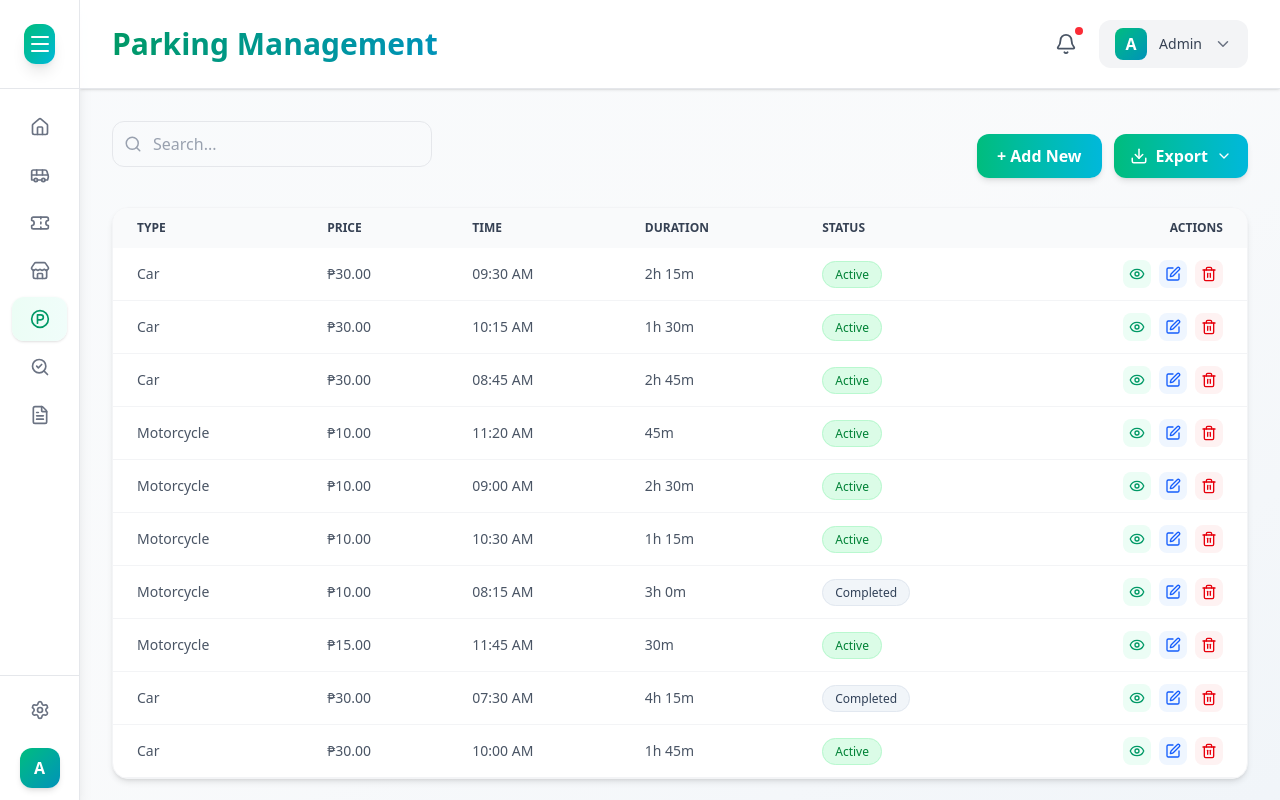
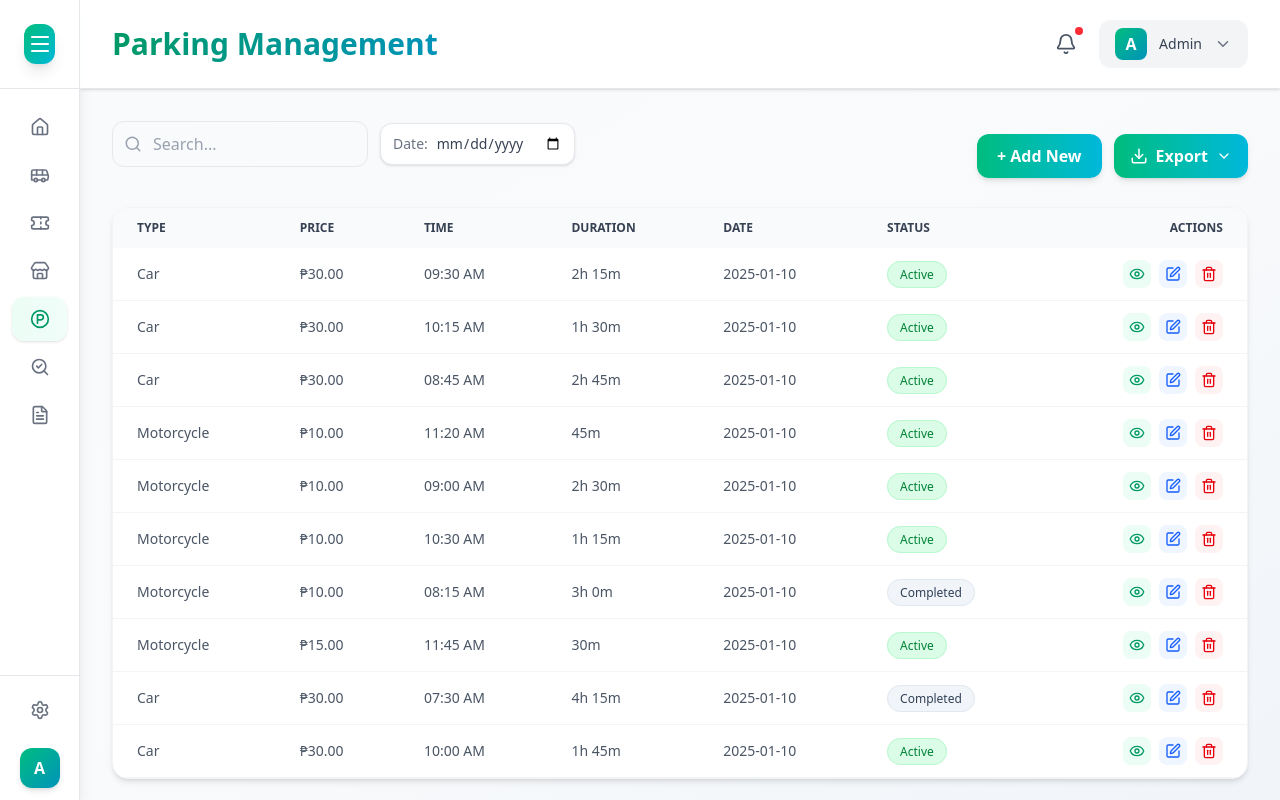
Before and after one commit to Tantalost/Software-Engineering, a React (Vite) app in the folder IBT/: page /parking in a window 1280 px wide. Built offline with nearby package versions, Linux system fonts and the light colour scheme.

Commit message:
added date filter feature to all pages

```diff
--- a/IBT/src/components/common/BusTripFilters.jsx
+++ b/IBT/src/components/common/BusTripFilters.jsx
@@ -1,27 +1,23 @@
 import React from "react";
 
 const BusTripFilters = ({
-  searchQuery,
-  setSearchQuery,
-  startDate,
-  setStartDate,
-  selectedCompany,
-  setSelectedCompany,
-  uniqueCompanies,
+  searchQuery, setSearchQuery,
+  selectedCompany, selectedDate, setSelectedDate, setSelectedCompany, uniqueCompanies,
+
 }) => {
   return (
-    <div className="flex flex-wrap items-center gap-3">
-      <div className="flex items-center bg-white border border-gray-300 rounded-xl px-3 py-2 shadow-sm">
+    <div className="flex flex-wrap sm:flex-nowrap items-center gap-2 w-full">
+      <div className="flex items-center bg-white border border-gray-300 rounded-xl px-3 py-2 shadow-sm flex-grow sm:flex-none w-full sm:w-auto">
         <input
           type="text"
-          placeholder="Search by Template No. or Route"
+          placeholder="Search..."
           value={searchQuery}
           onChange={(e) => setSearchQuery(e.target.value)}
-          className="outline-none text-gray-700 text-sm w-52"
+          className="outline-none text-gray-700 text-sm w-full"
         />
       </div>
 
-      <div className="flex items-center bg-white border border-gray-300 rounded-xl px-3 py-2 shadow-sm">
+      <div className="flex items-center bg-white border border-gray-300 rounded-xl px-3 py-2 shadow-sm flex-grow sm:flex-none w-full sm:w-auto">
         <label
           htmlFor="company"
           className="text-gray-500 text-sm mr-2 whitespace-nowrap"
@@ -32,7 +28,7 @@ const BusTripFilters = ({
           id="company"
           value={selectedCompany}
           onChange={(e) => setSelectedCompany(e.target.value)}
-          className="text-gray-700 text-sm outline-none bg-transparent"
+          className="text-gray-700 text-sm outline-none bg-transparent w-full sm:w-auto"
         >
           <option value="">All</option>
           {uniqueCompanies.map((company, idx) => (
@@ -43,16 +39,16 @@ const BusTripFilters = ({
         </select>
       </div>
 
-      <div className="flex items-center bg-white border border-gray-300 rounded-xl px-3 py-2 shadow-sm">
-        <label htmlFor="start" className="text-gray-500 text-sm mr-2">
+      <div className="flex items-center bg-white border border-gray-300 rounded-xl px-3 py-2 shadow-sm flex-grow sm:flex-none w-full sm:w-auto">
+        <label htmlFor="date" className="text-gray-500 text-sm mr-2">
           Date
         </label>
         <input
           type="date"
-          id="start"
-          value={startDate}
-          onChange={(e) => setStartDate(e.target.value)}
-          className="outline-none text-gray-700 text-sm"
+          id="date"
+          value={selectedDate}
+          onChange={(e) => setSelectedDate(e.target.value)}
+          className="outline-none text-gray-700 text-sm w-full sm:w-auto"
         />
       </div>
 
--- a/IBT/src/components/common/Filterbar.jsx
+++ b/IBT/src/components/common/Filterbar.jsx
@@ -1,10 +1,16 @@
 import React from "react";
-import { Search, Filter } from "lucide-react";
+import { Search } from "lucide-react";
 
-const FilterBar = ({ searchQuery, setSearchQuery, onFilterClick }) => {
+const FilterBar = ({
+  searchQuery,
+  setSearchQuery,
+  selectedDate,
+  setSelectedDate,
+}) => {
   return (
     <div className="flex flex-col sm:flex-row sm:items-center justify-between mb-6 gap-3">
-      <div className="relative w-full sm:w-80">
+      <div className="flex flex-wrap sm:flex-nowrap items-center gap-3 w-full">
+        <div className="relative w-full sm:w-64">
           <input
             type="text"
             value={searchQuery}
@@ -12,7 +18,23 @@ const FilterBar = ({ searchQuery, setSearchQuery, onFilterClick }) => {
             placeholder="Search..."
             className="w-full pl-10 pr-4 py-2.5 border border-gray-200 rounded-xl focus:ring-2 focus:ring-emerald-400 focus:border-emerald-400 text-gray-700 placeholder-gray-400 transition-all"
           />
-        <Search className="absolute left-3 top-1/2 transform -translate-y-1/2 text-gray-400" size={18} />
+          <Search
+            className="absolute left-3 top-1/2 transform -translate-y-1/2 text-gray-400"
+            size={18}
+          />
+        </div>
+        <div className="flex items-center bg-white border border-gray-200 rounded-xl px-3 py-2.5 shadow-sm w-full sm:w-auto">
+          <label htmlFor="date" className="text-gray-500 text-sm mr-2 whitespace-nowrap">
+            Date:
+          </label>
+          <input
+            type="date"
+            id="date"
+            value={selectedDate}
+            onChange={(e) => setSelectedDate(e.target.value)}
+            className="outline-none text-gray-700 text-sm w-full sm:w-auto bg-transparent"
+          />
+        </div>
       </div>
     </div>
   );
--- a/IBT/src/data/assets.js
+++ b/IBT/src/data/assets.js
@@ -23,29 +23,29 @@ export const lostFoundItems = [
 ];
 
 export const parkingTickets = [
-  { id: 1, type: "Car", price: 30.0, time: "09:30 AM", status: "Active", duration: "2h 15m" },
-  { id: 2, type: "Car", price: 30.0, time: "10:15 AM", status: "Active", duration: "1h 30m" },
-  { id: 3, type: "Car", price: 30.0, time: "08:45 AM", status: "Active", duration: "2h 45m" },
-  { id: 4, type: "Motorcycle", price: 10.0, time: "11:20 AM", status: "Active", duration: "45m" },
-  { id: 5, type: "Motorcycle", price: 10.0, time: "09:00 AM", status: "Active", duration: "2h 30m" },
-  { id: 6, type: "Motorcycle", price: 10.0, time: "10:30 AM", status: "Active", duration: "1h 15m" },
-  { id: 7, type: "Motorcycle", price: 10.0, time: "08:15 AM", status: "Completed", duration: "3h 0m" },
-  { id: 8, type: "Motorcycle", price: 15.0, time: "11:45 AM", status: "Active", duration: "30m" },
-  { id: 9, type: "Car", price: 30.0, time: "07:30 AM", status: "Completed", duration: "4h 15m" },
-  { id: 10, type: "Car", price: 30.0, time: "10:00 AM", status: "Active", duration: "1h 45m" },
+  { id: 1, type: "Car", price: 30.0, time: "09:30 AM", date: "2025-01-10", status: "Active", duration: "2h 15m" },
+  { id: 2, type: "Car", price: 30.0, time: "10:15 AM", date: "2025-01-10", status: "Active", duration: "1h 30m" },
+  { id: 3, type: "Car", price: 30.0, time: "08:45 AM", date: "2025-01-10", status: "Active", duration: "2h 45m" },
+  { id: 4, type: "Motorcycle", price: 10.0, time: "11:20 AM", date: "2025-01-10", status: "Active", duration: "45m" },
+  { id: 5, type: "Motorcycle", price: 10.0, time: "09:00 AM", date: "2025-01-10", status: "Active", duration: "2h 30m" },
+  { id: 6, type: "Motorcycle", price: 10.0, time: "10:30 AM", date: "2025-01-10", status: "Active", duration: "1h 15m" },
+  { id: 7, type: "Motorcycle", price: 10.0, time: "08:15 AM", date: "2025-01-10", status: "Completed", duration: "3h 0m" },
+  { id: 8, type: "Motorcycle", price: 15.0, time: "11:45 AM", date: "2025-01-10", status: "Active", duration: "30m" },
+  { id: 9, type: "Car", price: 30.0, time: "07:30 AM", date: "2025-01-10", status: "Completed", duration: "4h 15m" },
+  { id: 10, type: "Car", price: 30.0, time: "10:00 AM", date: "2025-01-10", status: "Active", duration: "1h 45m" },
 ];
 
 export const tenants = [
-  { id: 1, slotNo: 1, referenceNo: "PKG2024001", name: "Sarah Johnson", email: "sarah.johnson@gmail.com", contact: "09171234567", status: "Paid", type: "permanent" },
-  { id: 2, slotNo: 2, referenceNo: "PKG2024002", name: "Michael Chen", email: "michael.chen@gmail.com", contact: "09182345678", status: "Paid", type: "permanent" },
-  { id: 3, slotNo: 3, referenceNo: "PKG2024003", name: "Emma Williams", email: "emma.williams@gmail.com", contact: "09193456789", status: "Pending", type: "permanent" },
-  { id: 4, slotNo: 4, referenceNo: "PKG2024004", name: "James Rodriguez", email: "james.rod@gmail.com", contact: "09204567890", status: "Paid", type: "permanent" },
-  { id: 5, slotNo: 5, referenceNo: "PKG2024005", name: "Olivia Martinez", email: "olivia.martinez@gmail.com", contact: "09215678901", status: "Paid", type: "permanent" },
-  { id: 6, slotNo: 6, referenceNo: "PKG2024006", name: "David Thompson", email: "david.thompson@gmail.com", contact: "09226789012", status: "Overdue", type: "permanent" },
-  { id: 7, slotNo: 7, referenceNo: "PKG2024007", name: "Sophia Garcia", email: "sophia.garcia@gmail.com", contact: "09237890123", status: "Paid", type: "night" },
-  { id: 8, slotNo: 8, referenceNo: "PKG2024008", name: "Daniel Lee", email: "daniel.lee@gmail.com", contact: "09248901234", status: "Paid", type: "night" },
-  { id: 9, slotNo: 9, referenceNo: "PKG2024009", name: "Isabella Brown", email: "isabella.brown@gmail.com", contact: "09259012345", status: "Paid", type: "permanent" },
-  { id: 10, slotNo: 10, referenceNo: "PKG2024010", name: "William Davis", email: "william.davis@gmail.com", contact: "09260123456", status: "Pending", type: "permanent" },
+  { id: 1, slotNo: 1, referenceNo: "PKG2024001", name: "Sarah Johnson", email: "sarah.johnson@gmail.com", contact: "09171234567", date: "2024-11-15", status: "Paid", type: "permanent" },
+  { id: 2, slotNo: 2, referenceNo: "PKG2024002", name: "Michael Chen", email: "michael.chen@gmail.com", contact: "09182345678", date: "2024-11-15", status: "Paid", type: "permanent" },
+  { id: 3, slotNo: 3, referenceNo: "PKG2024003", name: "Emma Williams", email: "emma.williams@gmail.com", contact: "09193456789", date: "2024-11-15", status: "Pending", type: "permanent" },
+  { id: 4, slotNo: 4, referenceNo: "PKG2024004", name: "James Rodriguez", email: "james.rod@gmail.com", contact: "09204567890", date: "2024-11-15", status: "Paid", type: "permanent" },
+  { id: 5, slotNo: 5, referenceNo: "PKG2024005", name: "Olivia Martinez", email: "olivia.martinez@gmail.com", contact: "09215678901", date: "2024-11-15", status: "Paid", type: "permanent" },
+  { id: 6, slotNo: 6, referenceNo: "PKG2024006", name: "David Thompson", email: "david.thompson@gmail.com", contact: "09226789012", date: "2024-11-15", status: "Overdue", type: "permanent" },
+  { id: 7, slotNo: 7, referenceNo: "PKG2024007", name: "Sophia Garcia", email: "sophia.garcia@gmail.com", contact: "09237890123", date: "2024-11-15", status: "Paid", type: "night" },
+  { id: 8, slotNo: 8, referenceNo: "PKG2024008", name: "Daniel Lee", email: "daniel.lee@gmail.com", contact: "09248901234", date: "2024-11-15", status: "Paid", type: "night" },
+  { id: 9, slotNo: 9, referenceNo: "PKG2024009", name: "Isabella Brown", email: "isabella.brown@gmail.com", contact: "09259012345", date: "2024-11-15", status: "Paid", type: "permanent" },
+  { id: 10, slotNo: 10, referenceNo: "PKG2024010", name: "William Davis", email: "william.davis@gmail.com", contact: "09260123456", date: "2024-11-15", status: "Pending", type: "permanent" },
 ];
 
 export const tickets = [
--- a/IBT/src/pages/BusesTrips.jsx
+++ b/IBT/src/pages/BusesTrips.jsx
@@ -7,7 +7,7 @@ import { busSchedules } from "../data/assets";
 
 const BusTrips = () => {
   const [searchQuery, setSearchQuery] = useState("");
-  const [startDate, setStartDate] = useState("");
+  const [selectedDate, setSelectedDate] = useState("");
   const [selectedCompany, setSelectedCompany] = useState("");
 
   const uniqueCompanies = [...new Set(busSchedules.map((bus) => bus.company))];
@@ -20,11 +20,13 @@ const BusTrips = () => {
     const matchesCompany =
       selectedCompany === "" || bus.company === selectedCompany;
 
-    const busDate = new Date(bus.date);
-    const inDateRange =
-      (!startDate || busDate >= new Date(startDate))
-    return matchesSearch && matchesCompany && inDateRange;
+    const matchesDate =
+      !selectedDate ||
+      new Date(bus.date).toDateString() === new Date(selectedDate).toDateString();
+
+    return matchesSearch && matchesCompany && matchesDate;
   });
+
   const handleExportCSV = () => console.log("Exported Bus Trips to CSV");
   const handleExportExcel = () => console.log("Exported Bus Trips to Excel");
   const handleExportPDF = () => console.log("Exported Bus Trips to PDF");
@@ -33,19 +35,20 @@ const BusTrips = () => {
   return (
     <Layout title="Bus Trips Management">
       <div className="px-4 lg:px-8 mt-4">
-        <div className="flex flex-col lg:flex-row lg:items-center lg:justify-between gap-4">
+        <div className="flex flex-col gap-4 w-full">
           <BusTripFilters
             searchQuery={searchQuery}
             setSearchQuery={setSearchQuery}
-            startDate={startDate}
-            setStartDate={setStartDate}
+            selectedDate={selectedDate}
+            setSelectedDate={setSelectedDate}
             selectedCompany={selectedCompany}
             setSelectedCompany={setSelectedCompany}
             uniqueCompanies={uniqueCompanies}
-            onFilterClick={() => console.log("Filter applied")}
+
           />
-          <div className="flex items-center space-x-3">
-            <button className="flex items-center space-x-2 bg-gradient-to-r from-emerald-500 to-cyan-500 text-white font-semibold px-4 py-2.5 rounded-xl shadow-md hover:shadow-lg transition-all">
+
+          <div className="flex justify-end sm:justify-end w-full sm:w-auto gap-5">
+            <button className="flex items-center justify-center space-x-2 bg-gradient-to-r from-emerald-500 to-cyan-500 text-white font-semibold px-4 py-2.5 rounded-xl shadow-md hover:shadow-lg transition-all w-full sm:w-auto">
               + Add New
             </button>
             <ExportMenu
@@ -57,6 +60,7 @@ const BusTrips = () => {
           </div>
         </div>
       </div>
+
       <div className="p-4 lg:p-8">
         <Table
           columns={["Template No", "Route", "Time", "Date", "Company", "Status"]}
@@ -74,4 +78,5 @@ const BusTrips = () => {
     </Layout>
   );
 };
+
 export default BusTrips;
--- a/IBT/src/pages/LostFound.jsx
+++ b/IBT/src/pages/LostFound.jsx
@@ -1,16 +1,25 @@
 import React, { useState } from "react";
 import Layout from "../components/layout/Layout";
-import FilterBar from "../components/common/FilterBar";
+import FilterBar from "../components/common/Filterbar";
 import ExportMenu from "../components/common/exportMenu";
 import Table from "../components/common/Table";
 import { lostFoundItems } from "../data/assets";
 
 const LostFound = () => {
   const [searchQuery, setSearchQuery] = useState("");
+  const [selectedDate, setSelectedDate] = useState("");
 
-  const filtered = lostFoundItems.filter((item) =>
-    item.description.toLowerCase().includes(searchQuery.toLowerCase())
-  );
+  const filtered = lostFoundItems.filter((item) => {
+    const matchesSearch = item.description
+      .toLowerCase()
+      .includes(searchQuery.toLowerCase());
+
+    const matchesDate =
+      !selectedDate ||
+      new Date(item.dateTime).toDateString() === new Date(selectedDate).toDateString();
+
+    return matchesSearch && matchesDate;
+  });
 
   return (
     <Layout title="Lost and Found Records">
@@ -18,7 +27,10 @@ const LostFound = () => {
         <FilterBar
           searchQuery={searchQuery}
           setSearchQuery={setSearchQuery}
+          selectedDate={selectedDate}
+          setSelectedDate={setSelectedDate}
         />
+
         <div className="flex items-center justify-end gap-3">
           <button className="bg-gradient-to-r from-emerald-500 to-cyan-500 text-white font-semibold px-5 py-2.5 h-[44px] rounded-xl shadow-md hover:shadow-lg transition-all flex items-center justify-center">
             + Add New
@@ -33,6 +45,7 @@ const LostFound = () => {
           </div>
         </div>
       </div>
+
       <Table
         columns={["Tracking No", "Description", "DateTime", "Status"]}
         data={filtered.map((item) => ({
--- a/IBT/src/pages/Parking.jsx
+++ b/IBT/src/pages/Parking.jsx
@@ -1,16 +1,26 @@
 import React, { useState } from "react";
 import Layout from "../components/layout/Layout";
-import FilterBar from "../components/common/FilterBar";
+import FilterBar from "../components/common/Filterbar";
 import ExportMenu from "../components/common/exportMenu";
 import Table from "../components/common/Table";
 import { parkingTickets } from "../data/assets";
 
 const Parking = () => {
   const [searchQuery, setSearchQuery] = useState("");
+  const [selectedDate, setSelectedDate] = useState("");
 
-  const filtered = parkingTickets.filter((ticket) =>
-    ticket.type.toLowerCase().includes(searchQuery.toLowerCase())
-  );
+  const filtered = parkingTickets.filter((ticket) => {
+    const matchesSearch = ticket.type
+      .toLowerCase()
+      .includes(searchQuery.toLowerCase());
+
+    const matchesDate =
+      !selectedDate ||
+      new Date(ticket.date).toDateString() ===
+        new Date(selectedDate).toDateString();
+
+    return matchesSearch && matchesDate;
+  });
 
   return (
     <Layout title="Parking Management">
@@ -18,11 +28,15 @@ const Parking = () => {
         <FilterBar
           searchQuery={searchQuery}
           setSearchQuery={setSearchQuery}
+          selectedDate={selectedDate}
+          setSelectedDate={setSelectedDate}
         />
+
         <div className="flex items-center justify-end gap-3">
           <button className="bg-gradient-to-r from-emerald-500 to-cyan-500 text-white font-semibold px-5 py-2.5 h-[44px] rounded-xl shadow-md hover:shadow-lg transition-all flex items-center justify-center">
             + Add New
           </button>
+
           <div className="h-[44px] flex items-center">
             <ExportMenu
               onExportCSV={() => alert("Exporting to CSV...")}
@@ -33,13 +47,15 @@ const Parking = () => {
           </div>
         </div>
       </div>
+
       <Table
-        columns={["Type", "Price", "Time", "Duration", "Status"]}
+        columns={["Type", "Price", "Time", "Duration", "Date", "Status"]}
         data={filtered.map((ticket) => ({
           type: ticket.type,
           price: `₱${ticket.price.toFixed(2)}`,
           time: ticket.time,
           duration: ticket.duration,
+          date: ticket.date,
           status: ticket.status,
         }))}
       />
--- a/IBT/src/pages/Reports.jsx
+++ b/IBT/src/pages/Reports.jsx
@@ -1,17 +1,27 @@
 import React, { useState } from "react";
 import Layout from "../components/layout/Layout";
-import FilterBar from "../components/common/FilterBar";
+import FilterBar from "../components/common/Filterbar";
 import ExportMenu from "../components/common/exportMenu";
 import Table from "../components/common/Table";
 import { reports } from "../data/assets";
 
 const Reports = () => {
   const [searchQuery, setSearchQuery] = useState("");
-  const filtered = reports.filter((report) =>
-     report.id.toString().includes(searchQuery) ||
-     report.type.toLowerCase().includes(searchQuery.toLowerCase()) ||
-     report.author.toLowerCase().includes(searchQuery.toLowerCase())
-  );
+  const [selectedDate, setSelectedDate] = useState("");
+
+  const filtered = reports.filter((report) => {
+    const matchesSearch =
+      report.id.toString().includes(searchQuery) ||
+      report.type.toLowerCase().includes(searchQuery.toLowerCase()) ||
+      report.author.toLowerCase().includes(searchQuery.toLowerCase());
+
+    const matchesDate =
+      !selectedDate ||
+      new Date(report.date).toDateString() ===
+        new Date(selectedDate).toDateString();
+
+    return matchesSearch && matchesDate;
+  });
 
   return (
     <Layout title="Reports Management">
@@ -19,7 +29,10 @@ const Reports = () => {
         <FilterBar
           searchQuery={searchQuery}
           setSearchQuery={setSearchQuery}
+          selectedDate={selectedDate}
+          setSelectedDate={setSelectedDate}
         />
+
         <div className="flex items-center justify-end gap-3">
           <button className="bg-gradient-to-r from-emerald-500 to-cyan-500 text-white font-semibold px-5 py-2.5 h-[44px] rounded-xl shadow-md hover:shadow-lg transition-all flex items-center justify-center">
             + Add New
@@ -34,6 +47,7 @@ const Reports = () => {
           </div>
         </div>
       </div>
+
       <Table
         columns={["Report ID", "Type", "Status", "Author", "Date"]}
         data={filtered.map((report) => ({
--- a/IBT/src/pages/TenantLease.jsx
+++ b/IBT/src/pages/TenantLease.jsx
@@ -1,25 +1,40 @@
 import React, { useState } from "react";
 import Layout from "../components/layout/Layout";
-import FilterBar from "../components/common/FilterBar";
+import FilterBar from "../components/common/Filterbar";
 import ExportMenu from "../components/common/exportMenu";
 import Table from "../components/common/Table";
 import { tenants } from "../data/assets";
 
 const TenantLease = () => {
   const [searchQuery, setSearchQuery] = useState("");
+  const [selectedDate, setSelectedDate] = useState("");
   const [activeTab, setActiveTab] = useState("permanent");
 
-  const filtered = tenants.filter(
-    (t) =>
-      (t.name.toLowerCase().includes(searchQuery.toLowerCase()) ||
-        t.referenceNo.toLowerCase().includes(searchQuery.toLowerCase())) &&
-      (activeTab === "permanent" ? t.type === "permanent" : t.type === "night")
-  );
+  const filtered = tenants.filter((t) => {
+    const matchesSearch =
+      t.name.toLowerCase().includes(searchQuery.toLowerCase()) ||
+      t.referenceNo.toLowerCase().includes(searchQuery.toLowerCase());
+
+    const matchesTab =
+      activeTab === "permanent" ? t.type === "permanent" : t.type === "night";
+
+    const matchesDate =
+      !selectedDate ||
+      new Date(t.date).toDateString() === new Date(selectedDate).toDateString();
+
+    return matchesSearch && matchesTab && matchesDate;
+  });
 
   return (
     <Layout title="Tenants/Lease Management">
       <div className="flex flex-col lg:flex-row lg:items-center justify-between mb-4 gap-3">
-        <FilterBar searchQuery={searchQuery} setSearchQuery={setSearchQuery} />
+        <FilterBar
+          searchQuery={searchQuery}
+          setSearchQuery={setSearchQuery}
+          selectedDate={selectedDate}
+          setSelectedDate={setSelectedDate}
+        />
+
         <div className="flex flex-col sm:flex-row items-stretch sm:items-center justify-end gap-3 w-full lg:w-auto">
           <div className="flex flex-col sm:flex-row bg-emerald-100 rounded-xl p-1 border-2 border-emerald-200 w-full sm:w-auto">
             <button
@@ -43,9 +58,11 @@ const TenantLease = () => {
               Night Market
             </button>
           </div>
+
           <button className="bg-gradient-to-r from-emerald-500 to-cyan-500 text-white font-semibold px-5 py-3 sm:py-2.5 rounded-xl shadow-md hover:shadow-lg transition-all transform active:scale-95 hover:scale-105 flex items-center justify-center w-full sm:w-auto">
             + Add New
           </button>
+
           <div className="flex items-center justify-end w-full sm:w-auto transition-transform duration-300 active:scale-95 hover:scale-105">
             <ExportMenu
               onExportCSV={() => alert("Exporting to CSV...")}
@@ -57,8 +74,10 @@ const TenantLease = () => {
         </div>
       </div>
 
-      <Table columns={["Slot No", "Reference No", "Name", "Email", "Contact", "Status",]}
-      data={filtered.map((t) => ({slotno: t.slotNo, referenceno: t.referenceNo, name: t.name, email: t.email, contact: t.contact, status: t.status,}))}
+      <Table
+        columns={["Slot No", "Reference No", "Name", "Email", "Contact", "Date", "Status",]}
+        data={filtered.map((t) => ({slotno: t.slotNo, referenceno: t.referenceNo, name: t.name, email: t.email, contact: t.contact, date: t.date, status: t.status,
+        }))}
       />
     </Layout>
   );
--- a/IBT/src/pages/TerminalFees.jsx
+++ b/IBT/src/pages/TerminalFees.jsx
@@ -1,16 +1,23 @@
 import React, { useState } from "react";
 import Layout from "../components/layout/Layout";
-import FilterBar from "../components/common/FilterBar";
+import FilterBar from "../components/common/Filterbar";
 import ExportMenu from "../components/common/exportMenu";
 import Table from "../components/common/Table";
 import { tickets } from "../data/assets";
 
 const TerminalFees = () => {
   const [searchQuery, setSearchQuery] = useState("");
+  const [selectedDate, setSelectedDate] = useState("");
 
-  const filtered = tickets.filter((fee) =>
-    fee.passengerType.toLowerCase().includes(searchQuery.toLowerCase())
-  );
+  const filtered = tickets.filter((fee) => {
+    const matchesSearch = fee.passengerType
+      .toLowerCase()
+      .includes(searchQuery.toLowerCase());
+    const matchesDate = selectedDate
+      ? new Date(fee.date).toDateString() === new Date(selectedDate).toDateString()
+      : true;
+    return matchesSearch && matchesDate;
+  });
 
   return (
     <Layout title="Terminal Fees Management">
@@ -18,13 +25,17 @@ const TerminalFees = () => {
         <FilterBar
           searchQuery={searchQuery}
           setSearchQuery={setSearchQuery}
+          selectedDate={selectedDate}
+          setSelectedDate={setSelectedDate}
         />
+        <div className="flex justify-end sm:justify-end w-full sm:w-auto gap-5">
           <ExportMenu
             onExportCSV={() => alert("Exporting to CSV...")}
             onExportExcel={() => alert("Exporting to Excel...")}
             onExportPDF={() => alert("Exporting to PDF...")}
             onPrint={() => window.print()}
           />
+        </div>
       </div>
 
       <Table
```
Lines whose indentation alone changed are shown as unchanged.
